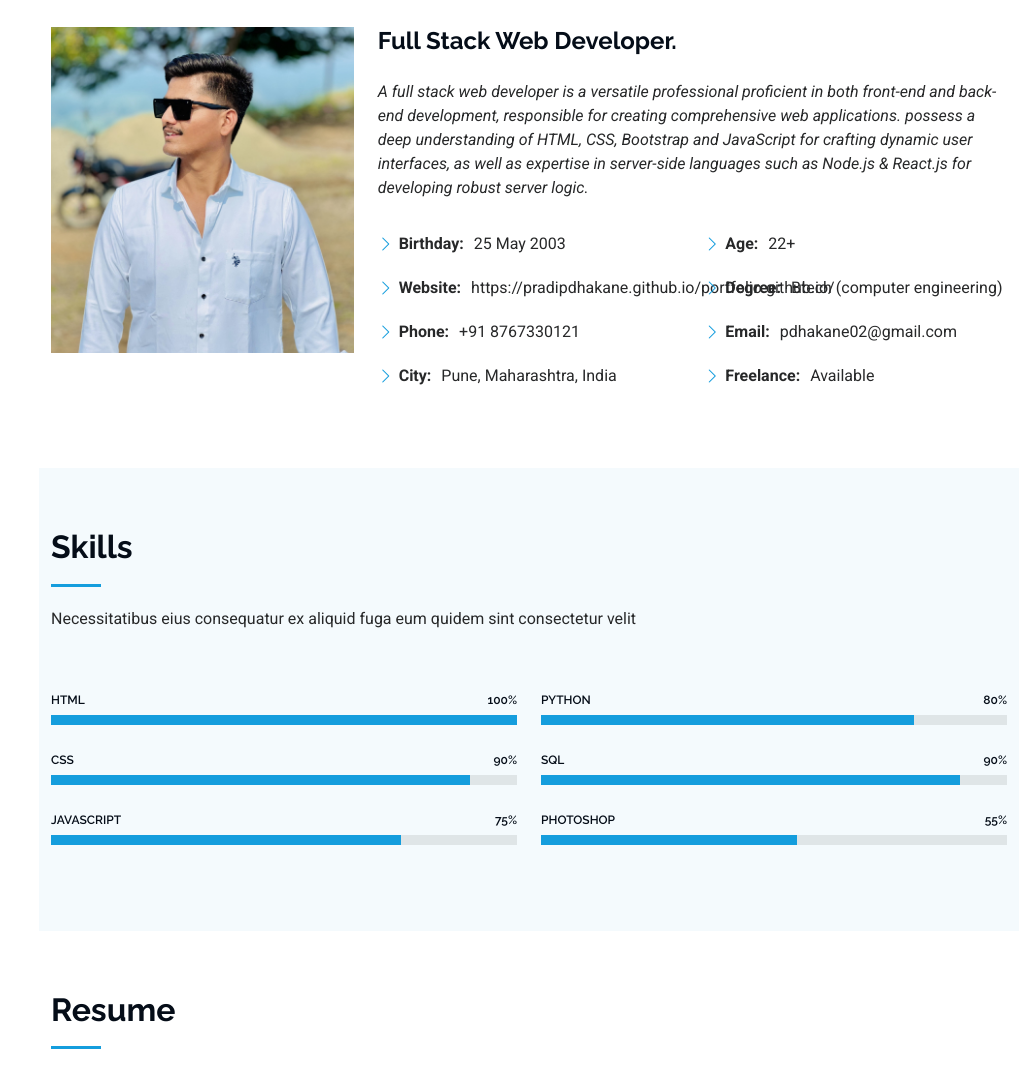
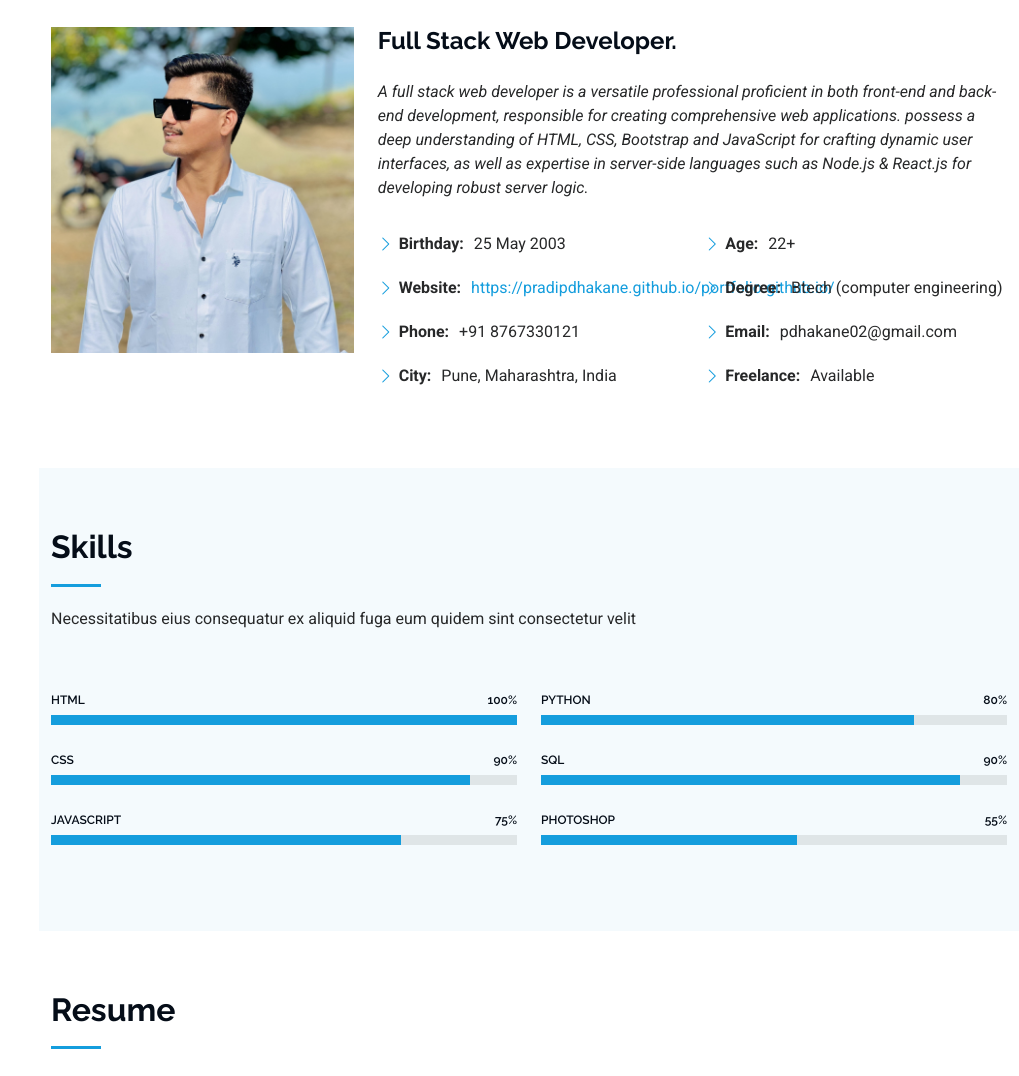
Before and after one commit to PradipDhakane/portfolio.github.io, a plain HTML site: page index.html in a window 1280 px wide. Shown: the part 971-2047 px from the top of the page, without its empty margins (261-1280 px from the left). Drawn offline with Linux system fonts and the light colour scheme.

Commit message:
Update index.html

```diff
--- a/index.html
+++ b/index.html
@@ -109,7 +109,7 @@
               <div class="col-lg-6">
                 <ul>
                   <li><i class="bi bi-chevron-right"></i> <strong>Birthday:</strong> <span>25 May 2003</span></li>
-                  <li><i class="bi bi-chevron-right"></i> <strong>Website:</strong><span>https://pradipdhakane.github.io/portfolio.github.io/</span></li>
+                  <li><i class="bi bi-chevron-right"></i> <strong>Website:</strong><a href="">https://pradipdhakane.github.io/portfolio.github.io/</a><span></span></li>
                   <li><i class="bi bi-chevron-right"></i> <strong>Phone:</strong> <span>+91 8767330121</span></li>
                   <li><i class="bi bi-chevron-right"></i> <strong>City:</strong> <span>Pune, Maharashtra, India</span></li>
                 </ul>
```
